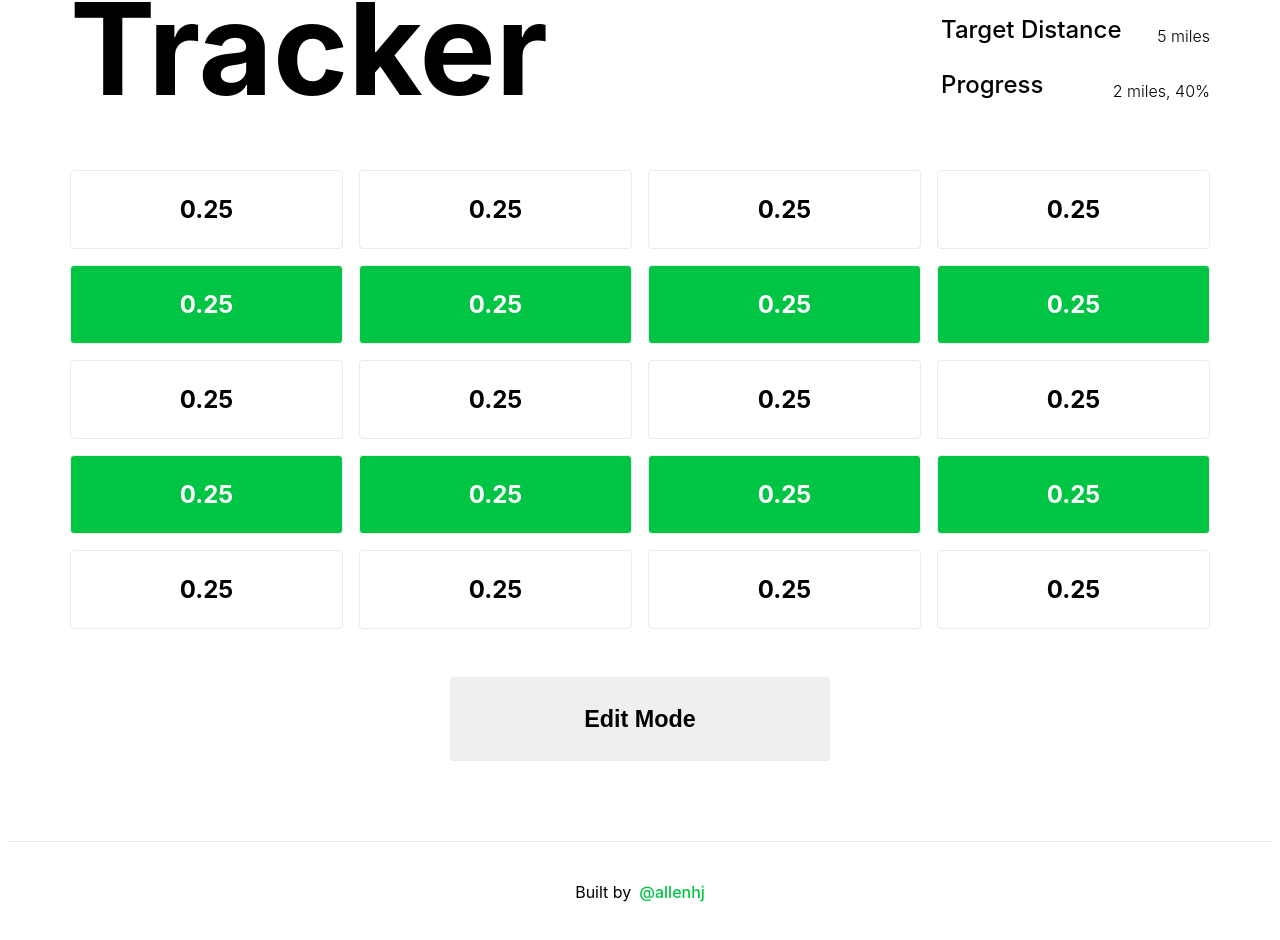
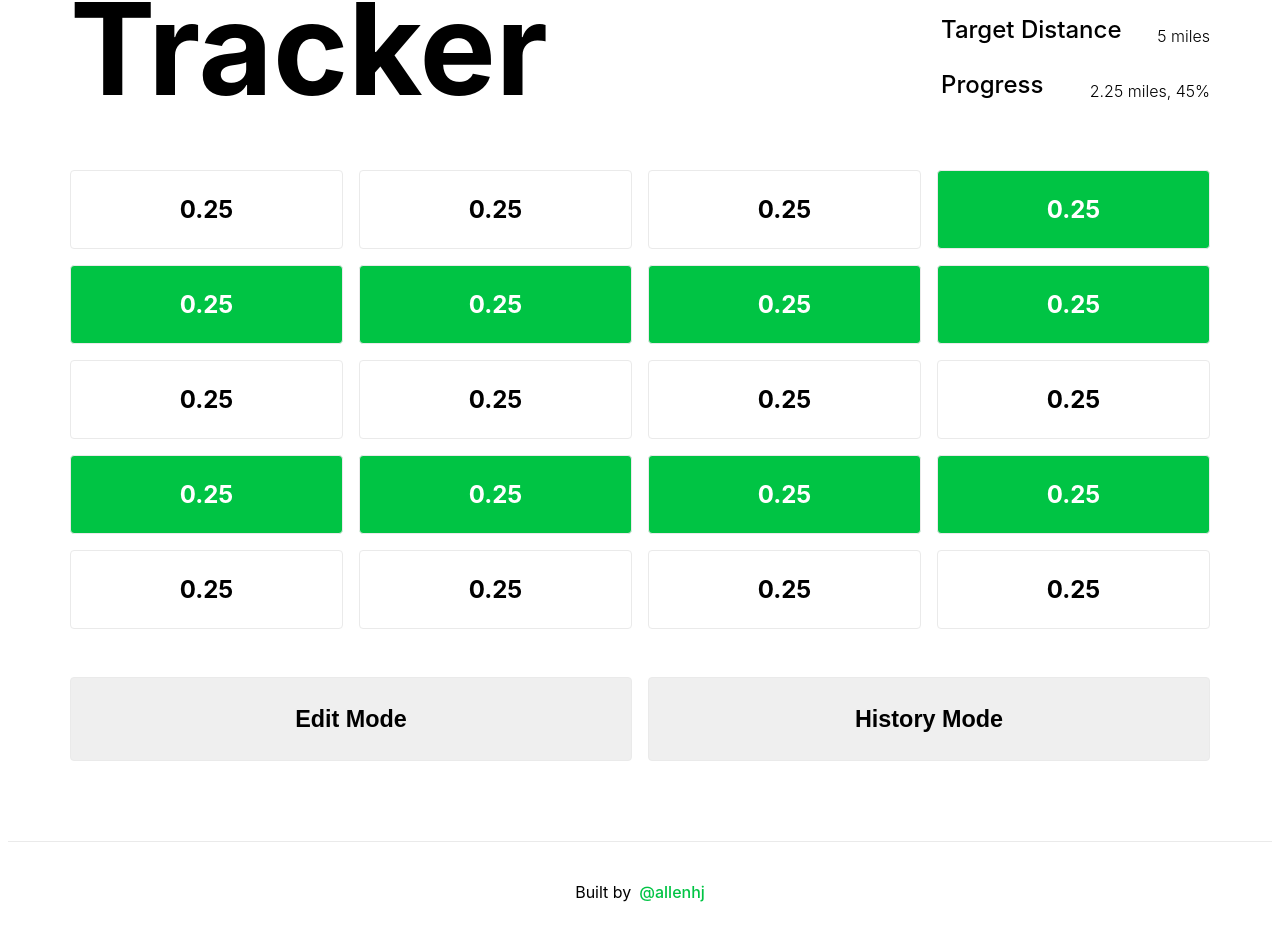
Before and after one commit to allenhj/simple-run-tracker, a Next.js app: page / in a window 1280 px wide. Shown: the part 252-1192 px from the top of the page. Built offline with nearby package versions, Linux system fonts and the light colour scheme.

Commit message:
playback mode; add increment

```diff
--- a/pages/index.js
+++ b/pages/index.js
@@ -1,21 +1,34 @@
 /* eslint-disable react/react-in-jsx-scope */
+import { useState, useEffect } from 'react'
 import Head from 'next/head'
-import { useState } from 'react'
 
+import pastRuns from '../utils/pastRuns'
+
+// helper functions
+const getLatestIncrements = () => pastRuns[pastRuns.length - 1].increments
+const formatDate = (isoString) => {
+  const date = new Date(isoString)
+  return `${date.getMonth()} / ${date.getDate()} / ${date.getFullYear()}`
+}
+
+// constants
 const LENGTH_UNIT = 'miles'
 const INCREMENT_LENGTH = 0.25
 const TARGET_DISTANCE = 5
-const RUN_INCREMENTS = [0, 0, 0, 0, 1, 1, 1, 1, 0, 0, 0, 0, 1, 1, 1, 1, 0, 0, 0, 0]
-const COMPLETED_DISTANCE =  RUN_INCREMENTS.reduce((a, b) => a + b) * INCREMENT_LENGTH
+const COMPLETED_DISTANCE =  getLatestIncrements().reduce((a, b) => a + b) * INCREMENT_LENGTH
 const PERCENT_COMPLETE = COMPLETED_DISTANCE / TARGET_DISTANCE * 100
 
 export default function Home() {
+  // EDIT mode
+  const [editMode, setEditMode] = useState(false)
+  const toggleEditMode = () => {
+    if (!editMode) return setEditMode(true)
+    resetEditIncrements()
+    setEditMode(false)
+  }
 
-
-  const [editMode, setEditMode] = useState(false)
-  const [editIncrements, setEditIncrements] = useState(RUN_INCREMENTS)
-
-  const resetEditIncrements = () => setEditIncrements(RUN_INCREMENTS)
+  const [editIncrements, setEditIncrements] = useState(getLatestIncrements())
+  const resetEditIncrements = () => setEditIncrements(getLatestIncrements())
   const toggleIncrement = (idx) => {
     if (!editMode) return
 
@@ -24,13 +37,42 @@ export default function Home() {
     setEditIncrements(updatedIncrements)
   }
 
-  const toggleEditMode = () => {
-    if (!editMode) return setEditMode(true)
-    resetEditIncrements()
-    setEditMode(false)
+  // HISTORY playback mode
+  const [historyMode, setHistoryMode] = useState(false)
+  const toggleHistoryMode = () => {
+    setHistoryMode(!historyMode)
   }
 
-  const displayIncrements = editMode ? editIncrements : RUN_INCREMENTS
+  const [historyIncrements, setHistoryIncrements] = useState(pastRuns[0].increments)
+  const [historyDate, setHistoryDate] = useState(formatDate(pastRuns[0].date))
+  useEffect(() => {
+    if (historyMode) {
+      // play history when historyMode has been toggled on
+      let limit = pastRuns.length
+      let count = 0
+      const playHistory = async () => {
+        while (count < limit) {
+          setHistoryIncrements(pastRuns[count].increments)
+          setHistoryDate(formatDate(pastRuns[count].date))
+          await new Promise(resolve => setTimeout(resolve, 750))
+          count += 1
+        }
+        // cleanup
+        setHistoryMode(false)
+        setHistoryIncrements(pastRuns[0].increments)
+        setHistoryDate(formatDate(pastRuns[0].date))
+      }
+      playHistory()
+    }
+  }, [historyMode])
+
+  // Select increments to display
+  const getIncrements = () => {
+    if (historyMode) return historyIncrements
+    if (editMode) return editIncrements
+    return getLatestIncrements()
+  }
+  const displayIncrements = getIncrements()
 
   return (
     <div className="container">
@@ -68,8 +110,9 @@ export default function Home() {
             const toggleSelf = () => toggleIncrement(idx)
             let className = 'card'
             if (editMode) className += ' edit'
-            if (editMode && increment) className += ' selected-edit'
+            if (editMode && increment) className += ' edit-selected'
             if (!editMode && increment) className += ' selected'
+            if (historyMode && increment) className += ' history-selected'
             return (
               <div
                 className={className}
@@ -84,10 +127,19 @@ export default function Home() {
         <div className="button-container">
           <button
             type="button"
-            className={`${editMode ? 'button-active' : ''}`}
+            className={`${editMode ? 'button-active' : ''}` + `${historyMode ? ' button-shrink' : ''}`}
             onClick={toggleEditMode}
           >
             <h3>{`${editMode ? 'Exit ' : ''}Edit Mode`}</h3>
+          </button>
+          <div className="button-spacer" />
+          <button
+            type="button"
+            className={`${historyMode ? 'button-active-secondary' : ''}`}
+            disabled={historyMode}
+            onClick={toggleHistoryMode}
+          >
+            <h3>{historyMode ? historyDate : 'History Mode'}</h3>
           </button>
         </div>
       </main>
@@ -264,7 +316,7 @@ export default function Home() {
           color: white;
         }
 
-        .selected-edit {
+        .edit-selected {
           background: #99e7b4;
           color: rgba(0,0,0,0.5);
         }
@@ -272,6 +324,11 @@ export default function Home() {
         .edit {
           color: rgba(0,0,0,0.5);
           cursor: pointer;
+        }
+
+        .history-selected {
+          background: #fcbf49;
+          color: #000000;
         }
 
         .button-container {
@@ -288,14 +345,33 @@ export default function Home() {
           border-radius: 4px;
           border: 1px solid #eaeaea;
           padding: 0 3rem;
-          flex-basis: 380px;
+          // width: 380px;
+          width: calc(50% - 0.5rem);
           flex-shrink: 0;
           cursor: pointer;
+          transition: all 250ms ease-in-out;
+          overflow: hidden;
         }
 
         .button-active {
           background: #00c444;
           color: #fff;
+        }
+
+        .button-active-secondary {
+          background: #fcbf49;
+          color: #000000;
+        }
+
+        .button-shrink {
+          width: 0;
+          height: 0;
+          padding: 0;
+          border: none;
+        }
+
+        .button-spacer {
+          width: 1rem;
         }
 
         @media (max-width: 1180px) {
--- /dev/null
+++ b/utils/pastRuns.js
@@ -0,0 +1,26 @@
+export default [
+  {
+    date: '2020-06-26T00:00:00.000Z',
+    increments: [0, 0, 0, 0, 1, 1, 0, 0, 0, 0, 0, 0, 1, 1, 0, 0, 0, 0, 0, 0],
+  },
+  {
+    date: '2020-06-29T00:00:00.000Z',
+    increments: [0, 0, 0, 0, 1, 1, 1, 0, 0, 0, 0, 0, 1, 1, 0, 0, 0, 0, 0, 0],
+  },
+  {
+    date: '2020-06-30T00:00:00.000Z',
+    increments: [0, 0, 0, 0, 1, 1, 1, 0, 0, 0, 0, 0, 1, 1, 1, 0, 0, 0, 0, 0],
+  },
+  {
+    date: '2020-07-03T00:00:00.000Z',
+    increments: [0, 0, 0, 0, 1, 1, 1, 1, 0, 0, 0, 0, 1, 1, 1, 0, 0, 0, 0, 0],
+  },
+  {
+    date: '2020-07-08T00:00:00.000Z',
+    increments: [0, 0, 0, 0, 1, 1, 1, 1, 0, 0, 0, 0, 1, 1, 1, 1, 0, 0, 0, 0],
+  },
+  {
+    date: '2020-07-18T00:00:00.000Z',
+    increments: [0, 0, 0, 1, 1, 1, 1, 1, 0, 0, 0, 0, 1, 1, 1, 1, 0, 0, 0, 0],
+  },
+]
```
